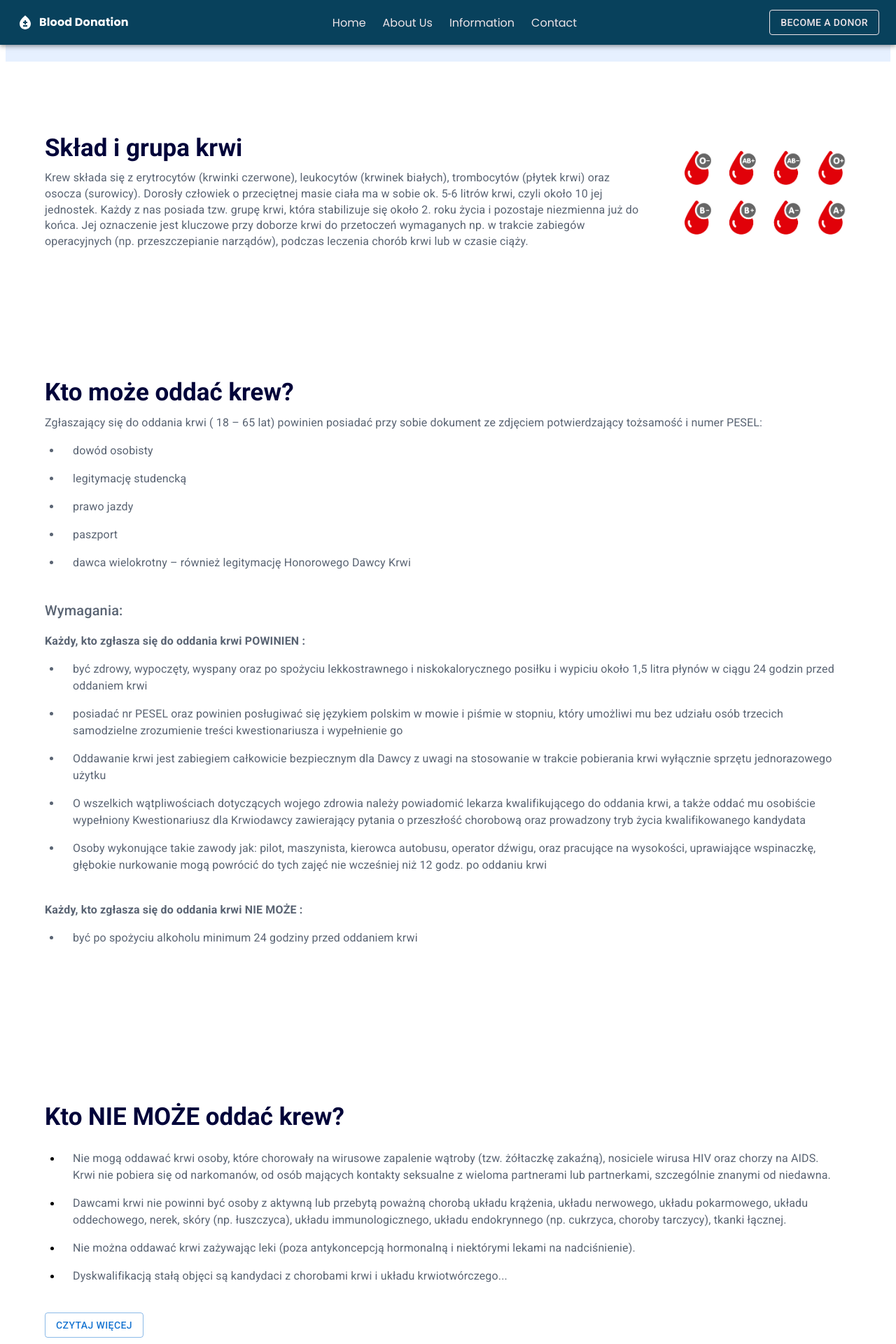
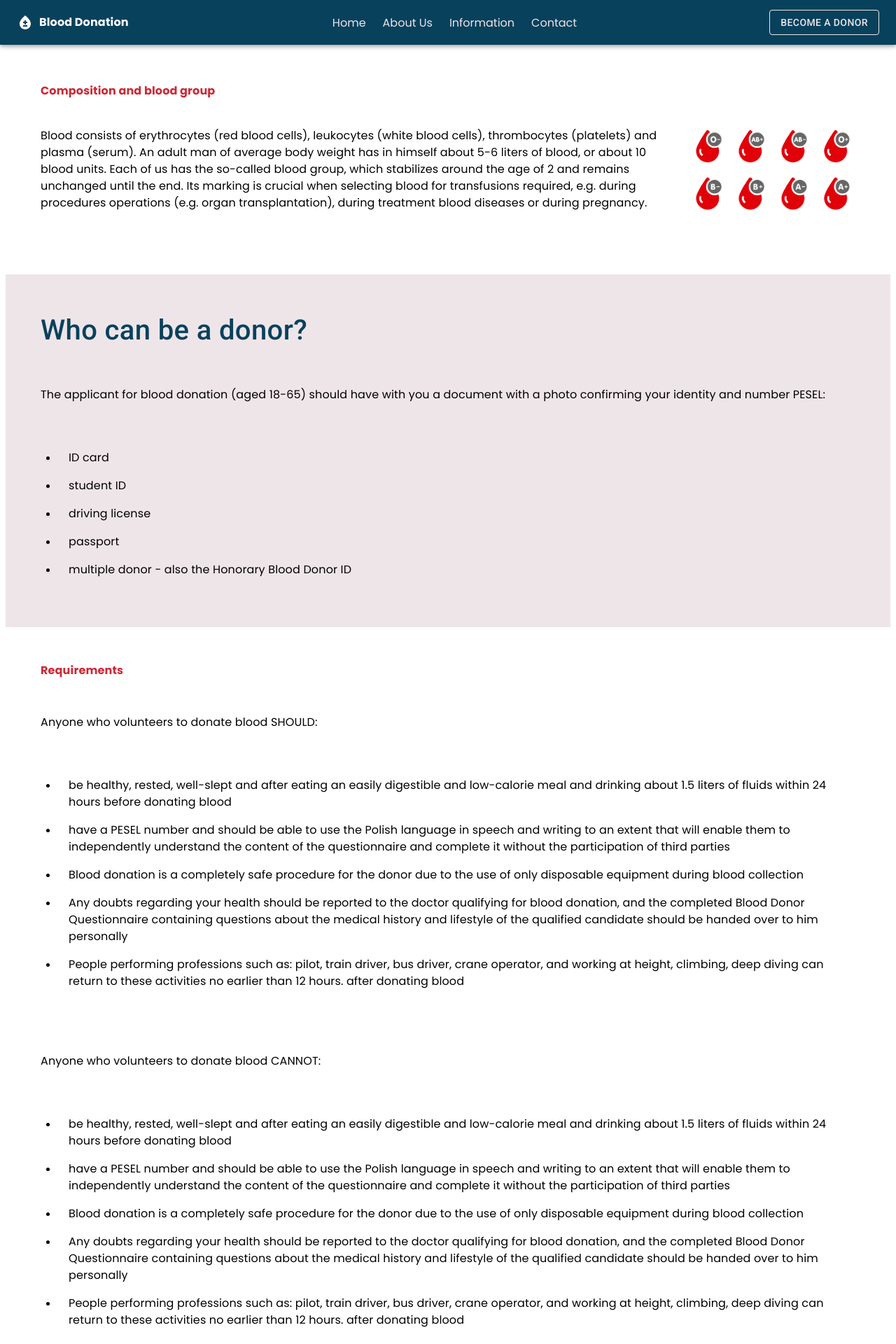
Before and after one commit to kinga-kus/Blood-Donation, a React (Create React App) app: page /Blood-Donation/information in a window 1280 px wide. Shown: the top 1920 px of the page at 70% size. Built offline with nearby package versions, Linux system fonts and the light colour scheme.

Commit message:
feat: Modification of MoreInformation component

```diff
--- a/src/components/MoreInformation/CannotBeADonorDialog.tsx
+++ b/src/components/MoreInformation/CannotBeADonorDialog.tsx
@@ -7,7 +7,6 @@ import {
   IconButton,
   List,
   ListItem,
-  styled,
   Typography
 } from '@mui/material';
 import CloseIcon from '@mui/icons-material/Close';
@@ -18,21 +17,14 @@ interface IDialogTitle {
 }
 
 const whoCannotBeADonorLong = [
-  'Nie mogą oddawać krwi osoby, które chorowały na wirusowe zapalenie wątroby (tzw. żółtaczkę zakaźną), nosiciele wirusa HIV oraz chorzy na AIDS. Krwi nie pobiera się od narkomanów, od osób mających kontakty seksualne z wieloma partnerami lub partnerkami, szczególnie znanymi od niedawna.',
-
-  'Dawcami krwi nie powinni być osoby z aktywną lub przebytą poważną chorobą układu krążenia, układu nerwowego, układu pokarmowego, układu oddechowego, nerek, skóry (np. łuszczyca), układu immunologicznego, układu endokrynnego (np. cukrzyca, choroby tarczycy), tkanki łącznej. ',
-
-  'Nie można oddawać krwi zażywając leki (poza antykoncepcją hormonalną i niektórymi lekami na nadciśnienie).',
-
-  'Dyskwalifikacją stałą objęci są kandydaci z chorobami krwi i układu krwiotwórczego, skłonnością do patologicznych krwawień, z nawracającymi omdleniami i napadami drgawkowymi, chorobami nowotworowymi, chorobami tropikalnymi, chorobami psychicznymi, chorobą alkoholową.',
-
-  'Nie kwalifikują się na krwiodawców osoby leczone ludzkim hormonem wzrostu, po przeszczepie rogówki, posiadające w rodzinie chorego na chorobę Creutzfeldta-Jakoba oraz przebywające powyżej pół roku w latach 01.01.1980 – 31.12.1996 w Wielkiej Brytanii, Francji i Irlandii.',
-
-  'Dyskwalifikacją czasową obejmuje się między innymi osoby, które miały kontakt z zakaźnie chorym lub przebyły ostrą chorobę zakaźną, po szczepieniach ochronnych, w ciąży, po porodzie, w trakcie miesiączki i okresie okołomiesiączkowym, po leczeniu stomatologicznym.',
-
-  'Nie można oddawać krwi w ciągu 6 miesięcy po zabiegu operacyjnym, po przetoczeniu krwi, po wykonaniu tatuażu, przekłuciu różnych części ciała, akupunkturze, depilacji kosmetycznej, zabiegach diagnostycznych (np. gastroskopii), a także po pobycie w zakładzie karnym. Twoja krew zostanie zbadana, aby stwierdzić, czy nie jesteś zakażony/a kiłą, HIV, żółtaczką zakaźną B lub C. Jeśli test wypadnie dodatnio, nie zostanie przetoczona. Jednak przy każdej infekcji pomiędzy momentem zakażenia i chwilą, gdy staje się możliwe wykrycie go drogą badań laboratoryjnych, upływa pewien czas. W tym okresie w żadnym przypadku nie wolno oddawać krwi, ponieważ może być źródłem zakażenia, chociaż testy laboratoryjne są jeszcze ujemne. Nie oddawaj więc krwi, jeżeli przez ryzykowne kontakty lub zachowania naraziłeś/aś się na niebezpieczeństwo.',
-
-  'Po pobycie w krajach, w których występują ogniska endemiczne chorób tropikalnych – aktualna lista znajduje się na stronie www w zakładce „Aktualności” Aktualna sytuacja epidemiologiczna.'
+  'People who suffered from viral hepatitis (so-called infectious hepatitis), HIV carriers and AIDS patients cannot donate blood. Blood is not taken from drug addicts, from people who have had sexual contacts with multiple partners or partners, especially recently known ones.',
+  'Blood donors should not be people with active or serious diseases of the circulatory system, nervous system, digestive system, respiratory system, kidneys, skin (e.g. psoriasis), immune system, endocrine system (e.g. diabetes, thyroid diseases), connective tissue . ',
+  'You cannot donate blood while taking medication (except for hormonal contraception and some high blood pressure medications).',
+  'The permanent disqualification applies to candidates with diseases of the blood and hematopoietic system, tendency to pathological bleeding, recurrent fainting and seizures, cancer, tropical diseases, mental illnesses, alcoholism.',
+  'Persons treated with human growth hormone, after corneal transplantation, having a family member suffering from Creutzfeldt-Jakob disease and residing for more than half a year in the years 01/01/1980 - 31/12/1996 in Great Britain, France and Ireland are not eligible for blood donation.',
+  'Temporary disqualification includes, among others, persons who have had contact with an infectious disease or have suffered an acute infectious disease, after vaccination, during pregnancy, after childbirth, during menstruation and around menstruation, after dental treatment.',
+  'You cannot donate blood within 6 months after surgery, blood transfusion, tattooing, piercing of various parts of the body, acupuncture, cosmetic depilation, diagnostic procedures (e.g. gastroscopy), as well as after being in prison. Your blood will be tested to see if you are infected with syphilis, HIV, hepatitis B or C. If the test is positive, you will not receive a transfusion. However, with any infection, there is a period of time between when you become infected and when it becomes detectable by laboratory tests. During this period, under no circumstances should you donate blood, as it may be a source of infection, although laboratory tests are still negative. Therefore, do not donate blood if you have put yourself in danger through risky contacts or behavior.',
+  'After staying in countries with endemic outbreaks of tropical diseases - the current list can be found on the website in the "News" tab. Current epidemiological situation.'
 ];
 
 const CustomDialogTitle: FC<IDialogTitle> = ({
@@ -71,8 +63,25 @@ const CannotBeADonorDialog = () => {
   };
   return (
     <div>
-      <Button variant="outlined" onClick={handleClickOpenDialog}>
-        Czytaj więcej
+      <Button
+        variant="outlined"
+        onClick={handleClickOpenDialog}
+        sx={{
+          color: '#08415C',
+          border: '1px solid #08415C',
+          '&:hover': {
+            backgroundColor: '#08415C',
+            boxShadow: 'none',
+            borderColor: '#08415C',
+            color: '#EEE5E9'
+          },
+          '&:active': {
+            boxShadow: 'none',
+            backgroundColor: '#08415C'
+          }
+        }}
+      >
+        Read more
       </Button>
       <Dialog
         onClose={handleOnCloseDialog}
@@ -92,7 +101,7 @@ const CustomDialogContent: FC<{
   return (
     <>
       <CustomDialogTitle onClose={handleOnCloseDialog}>
-        Regulamin - kto nie może oddać krew?
+        Regulations - who cannot donate blood?
       </CustomDialogTitle>
       <DialogContent dividers>
         <List
--- a/src/components/MoreInformation/MoreInformation.tsx
+++ b/src/components/MoreInformation/MoreInformation.tsx
@@ -1,80 +1,73 @@
 import React from 'react';
-import {
-  Box,
-  Typography,
-  styled,
-  Container,
-  List,
-  ListItem
-} from '@mui/material';
+import { Box, Typography, styled, List, ListItem } from '@mui/material';
+
+import { CustomHeader, CustomQuote } from '../TitlesAndHeaders';
 
 import Navbar from '../OnePage/Navbar';
 import CannotBeADonorDialog from '../MoreInformation/CannotBeADonorDialog';
 import Footer from '../OnePage/Footer';
 
 import bloodTypes from '../../assets/bloodTypes.jpg';
-import chocolateImage from '../../assets/chocolateImage.jpg';
+
+const DonorInfo = [
+  'ID card',
+  'student ID',
+  'driving license',
+  'passport',
+  ' multiple donor - also the Honorary Blood Donor ID'
+];
+
+const donorRequirements = [
+  'be healthy, rested, well-slept and after eating an easily digestible and low-calorie meal and drinking about 1.5 liters of fluids within 24 hours before donating blood',
+  'have a PESEL number and should be able to use the Polish language in speech and writing to an extent that will enable them to independently understand the content of the questionnaire and complete it without the participation of third parties',
+  'Blood donation is a completely safe procedure for the donor due to the use of only disposable equipment during blood collection',
+  'Any doubts regarding your health should be reported to the doctor qualifying for blood donation, and the completed Blood Donor Questionnaire containing questions about the medical history and lifestyle of the qualified candidate should be handed over to him personally',
+  'People performing professions such as: pilot, train driver, bus driver, crane operator, and working at height, climbing, deep diving can return to these activities no earlier than 12 hours. after donating blood'
+];
+
+const whoCannotBeADonorShort = [
+  'People who suffered from viral hepatitis (so-called infectious hepatitis), HIV carriers and AIDS patients cannot donate blood. Blood is not taken from drug addicts, from people who have had sexual contacts with multiple partners or partners, especially recently known ones.',
+  'Blood donors should not be people with active or serious diseases of the circulatory system, nervous system, digestive system, respiratory system, kidneys, skin (e.g. psoriasis), immune system, endocrine system (e.g. diabetes, thyroid diseases), connective tissue .',
+  'You cannot donate blood while taking medication (except for hormonal contraception and some high blood pressure medications).',
+  'The permanent disqualification applies to candidates with diseases of the blood and hematopoietic system...'
+];
+
+const afterBloodDonation = [
+  'regenerative meal',
+  'dismissal from work on the day of blood donation',
+  'Honorary Blood Donor ID',
+  'free test results'
+];
 
 const CustomBox = styled(Box)(({ theme }) => ({
   display: 'flex',
-  justifyContent: 'center',
-  gap: theme.spacing(5),
-  marginTop: theme.spacing(3),
+  justifyContent: 'space-between',
+  alignItems: 'center',
+  padding: '30px 50px',
+  [theme.breakpoints.down('md')]: {
+    flexDirection: 'column',
+    alignItems: 'left',
+    textAlign: 'center',
+    padding: theme.spacing(5)
+  }
+}));
+
+const CustomTextBox = styled(Box)(({ theme }) => ({
+  display: 'flex',
+  marginTop: '30px',
+  alignItems: 'center',
   [theme.breakpoints.down('sm')]: {
     flexDirection: 'column',
-    alignItems: 'center',
-    textAlign: 'center'
+    alignItems: 'left',
+    textAlign: 'left'
   },
   [theme.breakpoints.down('md')]: {
     flexDirection: 'column',
-    alignItems: 'center',
-    textAlign: 'center'
+    alignItems: 'left',
+    textAlign: 'left',
+    width: '350px'
   }
 }));
-
-const TitleText = styled(Typography)(({ theme }) => ({
-  fontSize: '35px',
-  fontWeight: 'bold',
-  color: '#000339',
-  marginBottom: 10
-}));
-
-const DesctriptionText = styled(Typography)(({ theme }) => ({
-  fontSize: '16px',
-  fontWeight: 400,
-  color: '#5A6473',
-  textAlign: 'left'
-}));
-
-const DonorInfo = [
-  'dowód osobisty',
-  'legitymację studencką',
-  'prawo jazdy',
-  'paszport',
-  ' dawca wielokrotny – również legitymację Honorowego Dawcy Krwi'
-];
-
-const donorRequirements = [
-  'być zdrowy, wypoczęty, wyspany oraz po spożyciu lekkostrawnego i niskokalorycznego posiłku i wypiciu około 1,5 litra płynów w ciągu 24 godzin przed oddaniem krwi',
-  'posiadać nr PESEL oraz powinien posługiwać się językiem polskim w mowie i piśmie w stopniu, który umożliwi mu bez udziału osób trzecich samodzielne zrozumienie treści kwestionariusza i wypełnienie go',
-  'Oddawanie krwi jest zabiegiem całkowicie bezpiecznym dla Dawcy z uwagi na stosowanie w trakcie pobierania krwi wyłącznie sprzętu jednorazowego użytku',
-  'O wszelkich wątpliwościach dotyczących wojego zdrowia należy powiadomić lekarza kwalifikującego do oddania krwi, a także oddać mu osobiście wypełniony Kwestionariusz dla Krwiodawcy zawierający pytania o przeszłość chorobową oraz prowadzony tryb życia kwalifikowanego kandydata',
-  'Osoby wykonujące takie zawody jak: pilot, maszynista, kierowca autobusu, operator dźwigu, oraz pracujące na wysokości, uprawiające wspinaczkę, głębokie nurkowanie mogą powrócić do tych zajęć nie wcześniej niż 12 godz. po oddaniu krwi'
-];
-
-const whoCannotBeADonorShort = [
-  'Nie mogą oddawać krwi osoby, które chorowały na wirusowe zapalenie wątroby (tzw. żółtaczkę zakaźną), nosiciele wirusa HIV oraz chorzy na AIDS. Krwi nie pobiera się od narkomanów, od osób mających kontakty seksualne z wieloma partnerami lub partnerkami, szczególnie znanymi od niedawna.',
-  'Dawcami krwi nie powinni być osoby z aktywną lub przebytą poważną chorobą układu krążenia, układu nerwowego, układu pokarmowego, układu oddechowego, nerek, skóry (np. łuszczyca), układu immunologicznego, układu endokrynnego (np. cukrzyca, choroby tarczycy), tkanki łącznej.',
-  'Nie można oddawać krwi zażywając leki (poza antykoncepcją hormonalną i niektórymi lekami na nadciśnienie).',
-  'Dyskwalifikacją stałą objęci są kandydaci z chorobami krwi i układu krwiotwórczego...'
-];
-
-const afterBloodDonation = [
-  'posiłek regeneracyjny',
-  'zwolnienie z pracy w dniu oddania krwi',
-  'legitymację Honorowego Dawcy Krwi',
-  'bezpłatne wyniki badań'
-];
 
 const Img = styled('img')({
   margin: 'auto',
@@ -84,62 +77,54 @@ const Img = styled('img')({
 });
 
 const MoreInformation = () => {
-  const [open, setOpen] = React.useState(false);
-  const handleClose = () => {
-    setOpen(false);
-  };
-  const handleToggle = () => {
-    setOpen(!open);
-  };
-
   return (
+    <>
+      <Navbar />
+      <CustomBox>
         <Box>
-      <Box sx={{ backgroundColor: '#E6F0FF' }}>
-        <Navbar />
+          <CustomHeader headerText="Composition and blood group" />
+          <CustomTextBox>
+            <Box
+              sx={{
+                display: 'flex',
+                alignItems: 'center',
+                gap: '20px',
+                width: 'auto'
+              }}
+            >
+              <Typography sx={{ fontFamily: 'Poppins' }}>
+                Blood consists of erythrocytes (red blood cells), leukocytes
+                (white blood cells), thrombocytes (platelets) and plasma
+                (serum). An adult man of average body weight has in himself
+                about 5-6 liters of blood, or about 10 blood units. Each of us
+                has the so-called blood group, which stabilizes around the age
+                of 2 and remains unchanged until the end. Its marking is crucial
+                when selecting blood for transfusions required, e.g. during
+                procedures operations (e.g. organ transplantation), during
+                treatment blood diseases or during pregnancy.
+              </Typography>
+              <Box sx={{ alignSelf: 'center' }}>
+                <Img src={bloodTypes} alt="bloodTypes" />
               </Box>
-      <Container>
-        <CustomBox>
+            </Box>
+          </CustomTextBox>
+        </Box>
+      </CustomBox>
+      <CustomBox sx={{ backgroundColor: '#EEE5E9', marginTop: '50px' }}>
         <Box
           sx={{
             display: 'flex',
             flexDirection: 'column',
-              justifyContent: 'left',
-              alignItems: 'left',
-              my: 10
+            textAlign: 'left',
+            gap: '50px',
+            marginTop: '20px'
           }}
         >
-            <TitleText variant="h3">Skład i grupa krwi</TitleText>
-            <DesctriptionText variant="body2">
-              Krew składa się z erytrocytów (krwinki czerwone), leukocytów
-              (krwinek białych), trombocytów (płytek krwi) oraz osocza
-              (surowicy). Dorosły człowiek o przeciętnej masie ciała ma w sobie
-              ok. 5-6 litrów krwi, czyli około 10 jej jednostek. Każdy z nas
-              posiada tzw. grupę krwi, która stabilizuje się około 2. roku życia
-              i pozostaje niezmienna już do końca. Jej oznaczenie jest kluczowe
-              przy doborze krwi do przetoczeń wymaganych np. w trakcie zabiegów
-              operacyjnych (np. przeszczepianie narządów), podczas leczenia
-              chorób krwi lub w czasie ciąży.
-            </DesctriptionText>
-          </Box>
-          <Box sx={{ alignSelf: 'center' }}>
-            <Img src={bloodTypes} alt="bloodTypes" />
-          </Box>
-        </CustomBox>
-        <CustomBox>
-          <Box
-            sx={{
-              display: 'flex',
-              flexDirection: 'column',
-              justifyContent: 'left',
-              alignItems: 'left',
-              my: 10
-            }}
-          >
-            <TitleText variant="h3">Kto może oddać krew?</TitleText>
-            <DesctriptionText>
-              Zgłaszający się do oddania krwi ( 18 – 65 lat) powinien posiadać
-              przy sobie dokument ze zdjęciem potwierdzający tożsamość i numer
-              PESEL:
+          <CustomQuote quoteText="Who can be a donor?" />
+          <Typography sx={{ fontFamily: 'Poppins' }}>
+            The applicant for blood donation (aged 18-65) should have with you a
+            document with a photo confirming your identity and number PESEL:
+          </Typography>
           <List
             sx={{
               ml: 3,
@@ -152,16 +137,28 @@ const MoreInformation = () => {
           >
             {DonorInfo.map((bulletInfo) => (
               <ListItem>
-                    <Typography>{bulletInfo}</Typography>
+                <Typography sx={{ fontFamily: 'Poppins' }}>
+                  {bulletInfo}
+                </Typography>
               </ListItem>
             ))}
           </List>
-              <Typography variant="h6" sx={{ mb: 2 }}>
-                Wymagania:
+        </Box>
+      </CustomBox>
+      <CustomBox>
+        <Box
+          sx={{
+            display: 'flex',
+            flexDirection: 'column',
+            textAlign: 'left',
+            gap: '50px',
+            marginTop: '20px'
+          }}
+        >
+          <CustomHeader headerText="Requirements" />
+          <Typography sx={{ fontFamily: 'Poppins' }}>
+            Anyone who volunteers to donate blood SHOULD:
           </Typography>
-              <DesctriptionText sx={{ fontWeight: 700 }}>
-                Każdy, kto zgłasza się do oddania krwi POWINIEN :
-              </DesctriptionText>
           <List
             sx={{
               ml: 3,
@@ -174,13 +171,15 @@ const MoreInformation = () => {
           >
             {donorRequirements.map((requirements) => (
               <ListItem>
-                    <DesctriptionText>{requirements}</DesctriptionText>
+                <Typography sx={{ fontFamily: 'Poppins' }}>
+                  {requirements}
+                </Typography>
               </ListItem>
             ))}
           </List>
-            </DesctriptionText>
-            <DesctriptionText sx={{ fontWeight: 700 }}>
-              Każdy, kto zgłasza się do oddania krwi NIE MOŻE :
+          <Typography sx={{ fontFamily: 'Poppins' }}>
+            Anyone who volunteers to donate blood CANNOT:
+          </Typography>
           <List
             sx={{
               ml: 3,
@@ -191,27 +190,31 @@ const MoreInformation = () => {
               }
             }}
           >
+            {donorRequirements.map((requirements) => (
               <ListItem>
-                  <DesctriptionText>
-                    być po spożyciu alkoholu minimum 24 godziny przed oddaniem
-                    krwi
-                  </DesctriptionText>
+                <Typography sx={{ fontFamily: 'Poppins' }}>
+                  {requirements}
+                </Typography>
               </ListItem>
+            ))}
           </List>
-            </DesctriptionText>
         </Box>
       </CustomBox>
-        <CustomBox>
+      <CustomBox sx={{ backgroundColor: '#EEE5E9', marginTop: '50px' }}>
         <Box
           sx={{
             display: 'flex',
             flexDirection: 'column',
-              justifyContent: 'left',
-              alignItems: 'left',
-              my: 10
+            textAlign: 'left',
+            gap: '50px',
+            marginTop: '20px'
           }}
         >
-            <TitleText variant="h3">Kto NIE MOŻE oddać krew?</TitleText>
+          <CustomQuote quoteText="Who cannot be a donor?" />
+          <Typography sx={{ fontFamily: 'Poppins' }}>
+            The applicant for blood donation (aged 18-65) should have with you a
+            document with a photo confirming your identity and number PESEL:
+          </Typography>
           <List
             sx={{
               ml: 3,
@@ -224,7 +227,7 @@ const MoreInformation = () => {
           >
             {whoCannotBeADonorShort.map((cannot) => (
               <ListItem>
-                  <DesctriptionText>{cannot}</DesctriptionText>
+                <Typography sx={{ fontFamily: 'Poppins' }}>{cannot}</Typography>
               </ListItem>
             ))}
           </List>
@@ -241,12 +244,11 @@ const MoreInformation = () => {
             my: 10
           }}
         >
-            <TitleText variant="h3">A po oddaniu krwi...</TitleText>
-            <DesctriptionText variant="body2">
+          <CustomHeader headerText="What is after blood donation?" />
+          <Typography variant="body2">
             <List
               sx={{
                 ml: 3,
-                  mb: 3,
                 listStyleType: 'disc',
                 '& .MuiListItem-root': {
                   display: 'list-item'
@@ -255,21 +257,37 @@ const MoreInformation = () => {
             >
               {afterBloodDonation.map((after) => (
                 <ListItem>
-                    <DesctriptionText>{after}</DesctriptionText>
+                  <Typography>{after}</Typography>
                 </ListItem>
               ))}
             </List>
-            </DesctriptionText>
+          </Typography>
         </Box>
-          <Box sx={{ width: '400px' }}>
-            <Img src={chocolateImage} alt="chocolateImage" />
+        <CustomQuote quoteText="Have a chocolate and meet other donors!" />
+      </CustomBox>
+      <Box
+        sx={{
+          display: 'flex',
+          flexDirection: 'column',
+          justifyContent: 'left',
+          alignItems: 'center',
+          mt: '40px'
+        }}
+      >
+        <Typography
+          sx={{
+            fontFamily: 'Poppins',
+            fontSize: '26px',
+            mb: 2,
+            color: '#CC2936'
+          }}
+        >
+          If You have any other questions about a dontation - text or call us!
+        </Typography>
+        <CustomQuote quoteText="Become a donor today!" />
       </Box>
-        </CustomBox>
-      </Container>
-      <Box sx={{ backgroundColor: '#E6F0FF' }}>
       <Footer />
-      </Box>
-    </Box>
+    </>
   );
 };
 
```
Lines whose indentation alone changed are shown as unchanged.
